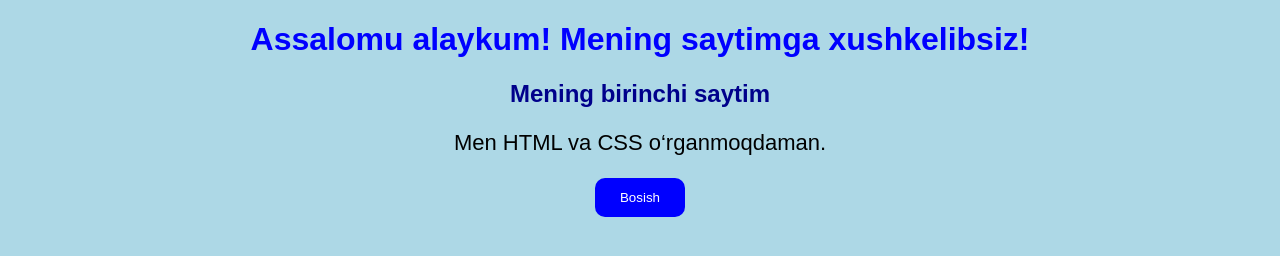
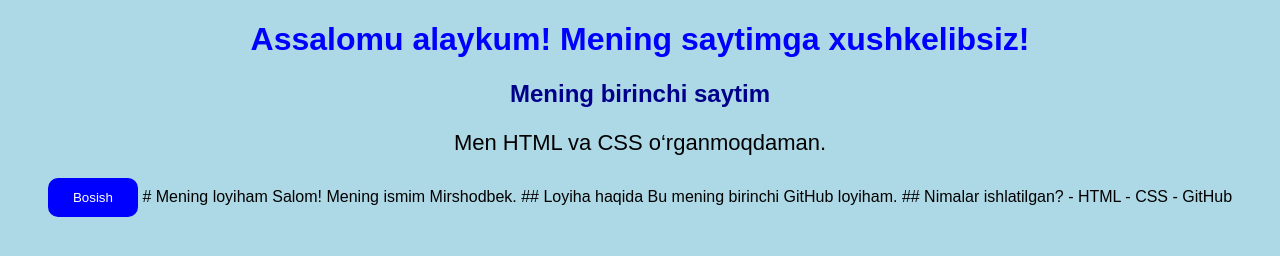
Before and after one commit to mirshodbek1717-byte/cuddly-oct, a plain HTML site: page index.html in a window 1280 px wide. Drawn offline with Linux system fonts and the light colour scheme.

Commit message:
Update index.html

```diff
--- a/index.html
+++ b/index.html
@@ -9,5 +9,16 @@
     <h2>Mening birinchi saytim</h2>
     <p>Men HTML va CSS o‘rganmoqdaman.</p>
     <button>Bosish</button>
+    # Mening loyiham
+
+Salom! Mening ismim Mirshodbek.
+
+## Loyiha haqida
+Bu mening birinchi GitHub loyiham.
+
+## Nimalar ishlatilgan?
+- HTML
+- CSS
+- GitHub
 </body>
 </html>
```
